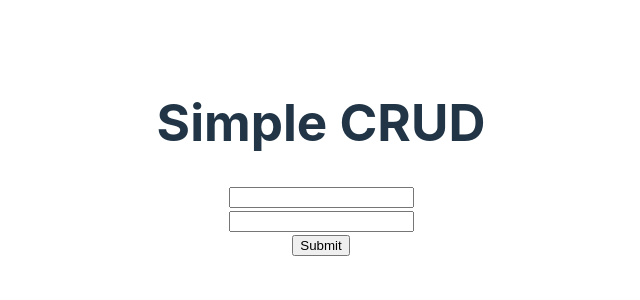
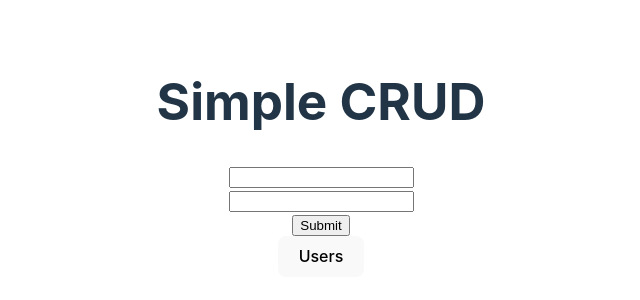
Before and after one commit to Sobuj54/module-67-simple-crud-client, a React (Vite) app: page / in a window 1280 px wide. Shown: the part 242-542 px from the top of the page, without its empty margins (319-959 px from the left). Built offline with nearby package versions, Linux system fonts and the light colour scheme.

Commit message:
reset formfield if acknowledged

```diff
--- a/src/App.jsx
+++ b/src/App.jsx
@@ -1,3 +1,4 @@
+import { Link } from "react-router-dom";
 import "./App.css";
 
 function App() {
@@ -21,6 +22,9 @@ function App() {
       .then((res) => res.json())
       .then((data) => {
         console.log(data);
+        if (data.acknowledged) {
+          form.reset();
+        }
       });
   };
 
@@ -34,6 +38,9 @@ function App() {
         <br />
         <input type="submit" />
       </form>
+      <Link to="/users">
+        <button>Users</button>
+      </Link>
     </>
   );
 }
--- a/src/components/Users.jsx
+++ b/src/components/Users.jsx
@@ -1,6 +1,4 @@
-// import React from "react";
-
-import { useLoaderData } from "react-router-dom";
+import { Link, useLoaderData } from "react-router-dom";
 
 const Users = () => {
   const user = useLoaderData();
@@ -15,6 +13,9 @@ const Users = () => {
           </p>
         ))}
       </div>
+      <Link to="/">
+        <button>Home</button>
+      </Link>
     </div>
   );
 };
```
